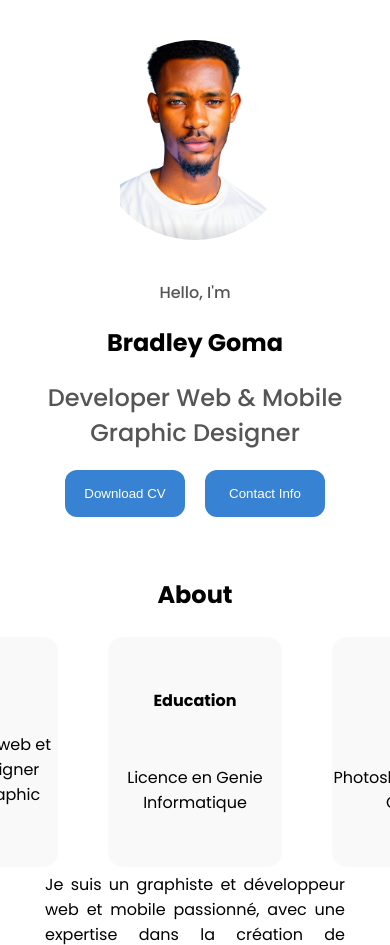
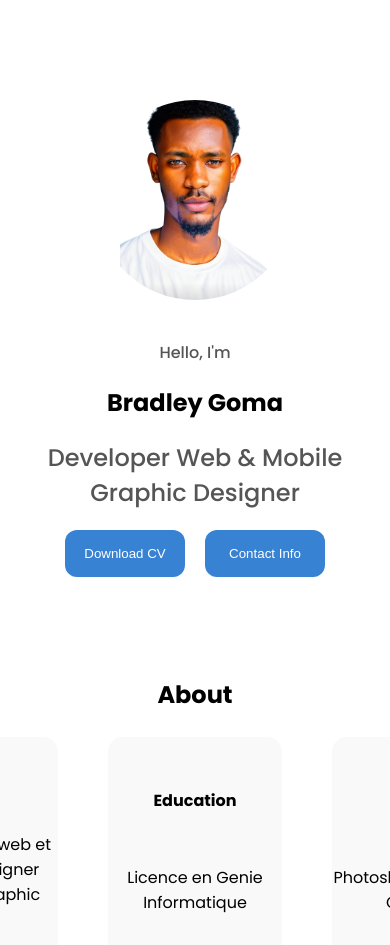
Before and after one commit to BRADLEY003/Portfolio-v1, a plain HTML site: page index.html in a window 390 px wide. Shown: the top 945 px of the page. Drawn offline with Linux system fonts and the light colour scheme.

Commit message:
Update style.css
correction du responsive

```diff
--- a/style.css
+++ b/style.css
@@ -1,5 +1,14 @@
 /* GENERAL */
-
+@media (max-width: 768px) {
+  /* Adjust the layout for smaller screens */
+  #hero,
+  #about,
+  #experience,
+  #projects,
+  #contact {
+    padding: 20px;
+  }
+}
 html {
   scroll-behavior: smooth;
 }
```
